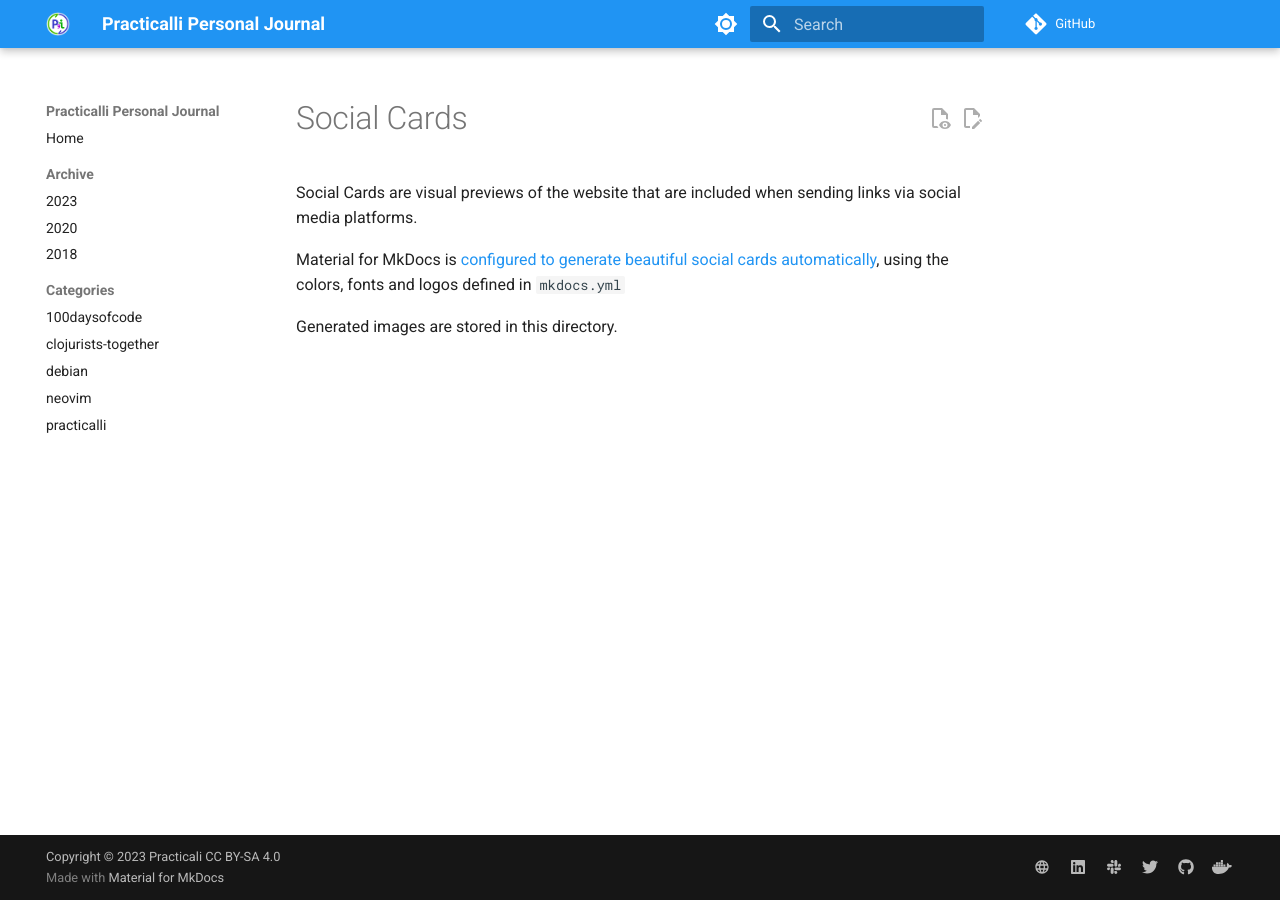
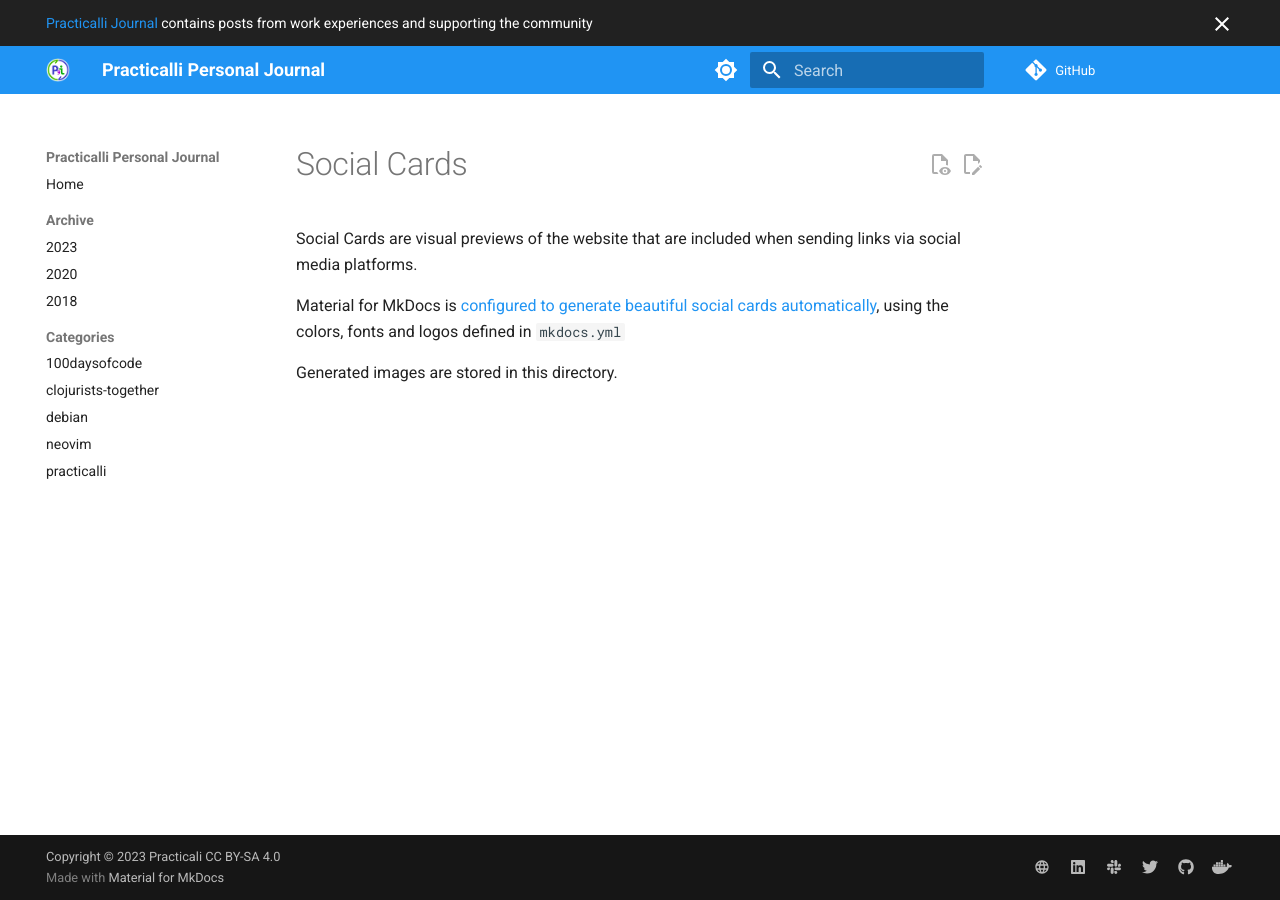
Before and after one commit to practicalli/personal-journal, an MkDocs documentation site: the page built from docs/assets/images/social/README.md, in a window 1280 px wide. Built offline with MkDocs 1.6.1 and Material for MkDocs 9.7.7, drawn with Linux system fonts in a browser that asks for light colours; comment, search, counter and statistics services are not loaded.

Commit message:
mkdocs: practicalli standard overrides for book & blog sites

```diff
--- a/mkdocs.yml
+++ b/mkdocs.yml
@@ -44,6 +44,8 @@ theme:
       toggle:
         icon: material/brightness-4
         name: Switch to light mode
+  # Override theme
+  custom_dir: overrides
 
 ## Additional styling
 markdown_extensions:
--- /dev/null
+++ b/overrides/404.html
@@ -0,0 +1,35 @@
+<!--
+  Practicalli Custom 404 Page
+-->
+
+
+{% extends "main.html" %}
+
+<!-- Content -->
+{% block content %}
+<h1>This is not the page you are looking for</h1>
+
+<h3>
+    Sorry we have arrived at a page that does not exist...
+</h3>
+
+<p>
+    Try the Search bar at the top of the page
+</p>
+
+<p>
+    <a href="https://practical.li/journal">
+        <img src="https://raw.githubusercontent.com/practicalli/graphic-design/live/book-covers/practicalli-clojure-book-banner-dark.png#only-dark"
+            alt="Practicalli Spacemacs book cover">
+    </a>
+</p>
+
+<p>
+    <a href="https://practical.li/journal">
+        <img src="https://raw.githubusercontent.com/practicalli/graphic-design/live/book-covers/practicalli-clojure-book-banner-light.png#only-light"
+            alt="Practicalli Spacemacs book cover">
+    </a>
+</p>
+
+
+{% endblock %}
--- /dev/null
+++ b/overrides/main.html
@@ -0,0 +1,16 @@
+<!--
+  Practicalli Custom blocks
+
+  Overrides
+     - announce
+-->
+
+
+{% extends "base.html" %}
+
+<!-- Content -->
+{% block announce %}
+
+<a href="https://practical.li/journal">Practicalli Journal</a> contains posts from work experiences and supporting the community
+
+{% endblock %}
--- /dev/null
+++ b/overrides/partials/header.html
@@ -0,0 +1,78 @@
+<!-- Determine classes -->
+{% set class = "md-header" %} {% if "navigation.tabs.sticky" in features %} {%
+set class = class ~ " md-header--shadow md-header--lifted" %} {% elif
+"navigation.tabs" not in features %} {% set class = class ~ " md-header--shadow"
+%} {% endif %}
+
+<!-- Header -->
+<header class="{{ class }}" data-md-component="header">
+  <nav class="md-header__inner md-grid" aria-label="{{ lang.t('header') }}">
+    <!-- Link to home -->
+
+    <!-- Button to open drawer -->
+    <label class="md-header__button md-icon" for="__drawer">
+      {% set icon = config.theme.icon.menu or "material/menu" %} {% include
+      ".icons/" ~ icon ~ ".svg" %}
+    </label>
+
+    <!-- Custom: Link to Practical.li -->
+    <a
+      href="{{ config.site_org | url }}"
+      title="{{ config.site_org | e }}"
+      class="md-header__button md-logo"
+      aria-label="{{ config.site_org }}"
+      data-md-component="logo"
+      target="_blank"
+    >
+      {% include "partials/logo.html" %}
+    </a>
+
+    <!-- Header title -->
+    <div class="md-header__title" data-md-component="header-title">
+      <div class="md-header__ellipsis">
+        <div class="md-header__topic">
+          <a
+            href="{{ config.site_url | url }}"
+            title="{{ config.site_name | e }}"
+            aria-label="{{ config.site_name }}"
+          >
+            <span class="md-ellipsis"> {{ config.site_name }} </span>
+          </a>
+        </div>
+        <div class="md-header__topic" data-md-component="header-topic">
+          <span class="md-ellipsis">
+            {% if page.meta and page.meta.title %} {{ page.meta.title }} {% else
+            %} {{ page.title }} {% endif %}
+          </span>
+        </div>
+      </div>
+    </div>
+
+    <!-- Color palette toggle -->
+    {% if config.theme.palette %} {% if not config.theme.palette is mapping %}
+    {% include "partials/palette.html" %} {% endif %} {% endif %}
+
+    <!-- Site language selector -->
+    {% if config.extra.alternate %} {% include "partials/alternate.html" %} {%
+    endif %}
+
+    <!-- Button to open search modal -->
+    {% if "material/search" in config.plugins %}
+    <label class="md-header__button md-icon" for="__search">
+      {% set icon = config.theme.icon.search or "material/magnify" %} {% include
+      ".icons/" ~ icon ~ ".svg" %}
+    </label>
+
+    <!-- Search interface -->
+    {% include "partials/search.html" %} {% endif %}
+
+    <!-- Repository information -->
+    {% if config.repo_url %}
+    <div class="md-header__source">{% include "partials/source.html" %}</div>
+    {% endif %}
+  </nav>
+
+  <!-- Navigation tabs (sticky) -->
+  {% if "navigation.tabs.sticky" in features %} {% if "navigation.tabs" in
+  features %} {% include "partials/tabs.html" %} {% endif %} {% endif %}
+</header>
--- /dev/null
+++ b/overrides/partials/palette.html
@@ -0,0 +1,36 @@
+<!-- Added to support header.html partial -->
+<!-- - no changes applied -->
+
+<!-- Color palette toggle -->
+<form class="md-header__option" data-md-component="palette">
+  {% for option in config.theme.palette %}
+    {% set scheme  = option.scheme  | d("default", true) %}
+    {% set primary = option.primary | d("indigo", true) %}
+    {% set accent  = option.accent  | d("indigo", true) %}
+    <input
+      class="md-option"
+      data-md-color-media="{{ option.media }}"
+      data-md-color-scheme="{{ scheme | replace(' ', '-') }}"
+      data-md-color-primary="{{ primary | replace(' ', '-') }}"
+      data-md-color-accent="{{ accent | replace(' ', '-') }}"
+      {% if option.toggle %}
+        aria-label="{{ option.toggle.name }}"
+      {% else  %}
+        aria-hidden="true"
+      {% endif %}
+      type="radio"
+      name="__palette"
+      id="__palette_{{ loop.index }}"
+    />
+    {% if option.toggle %}
+      <label
+        class="md-header__button md-icon"
+        title="{{ option.toggle.name }}"
+        for="__palette_{{ loop.index0 or loop.length }}"
+        hidden
+      >
+        {% include ".icons/" ~ option.toggle.icon ~ ".svg" %}
+      </label>
+    {% endif %}
+  {% endfor %}
+</form>
--- /dev/null
+++ b/overrides/partials/source.html
@@ -0,0 +1,9 @@
+<a href="{{ config.repo_url }}" title="{{ lang.t('source') }}" class="md-source" data-md-component="source" target="_blank">
+    <div class="md-source__icon md-icon">
+        {% set icon = config.theme.icon.repo or "fontawesome/brands/git-alt" %}
+        {% include ".icons/" ~ icon ~ ".svg" %}
+    </div>
+    <div class="md-source__repository">
+        {{ config.repo_name }}
+    </div>
+</a>
```
